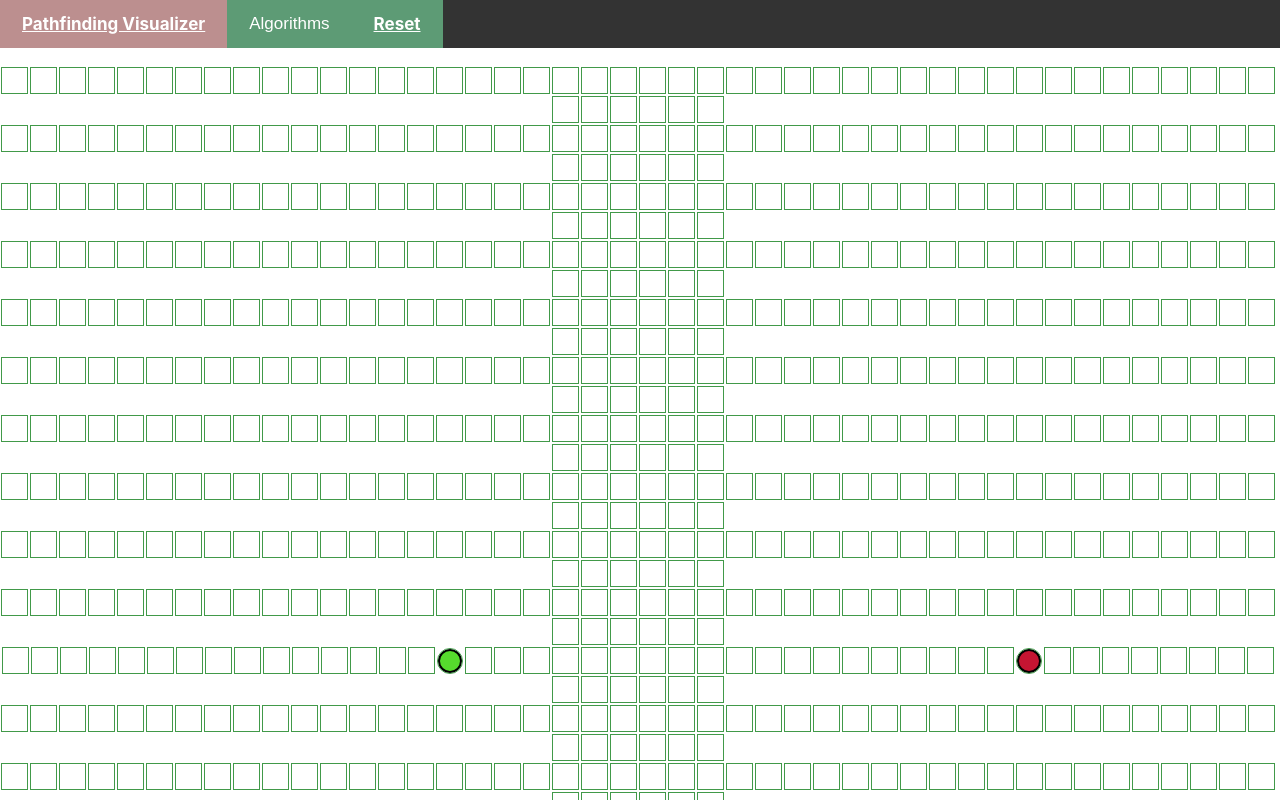
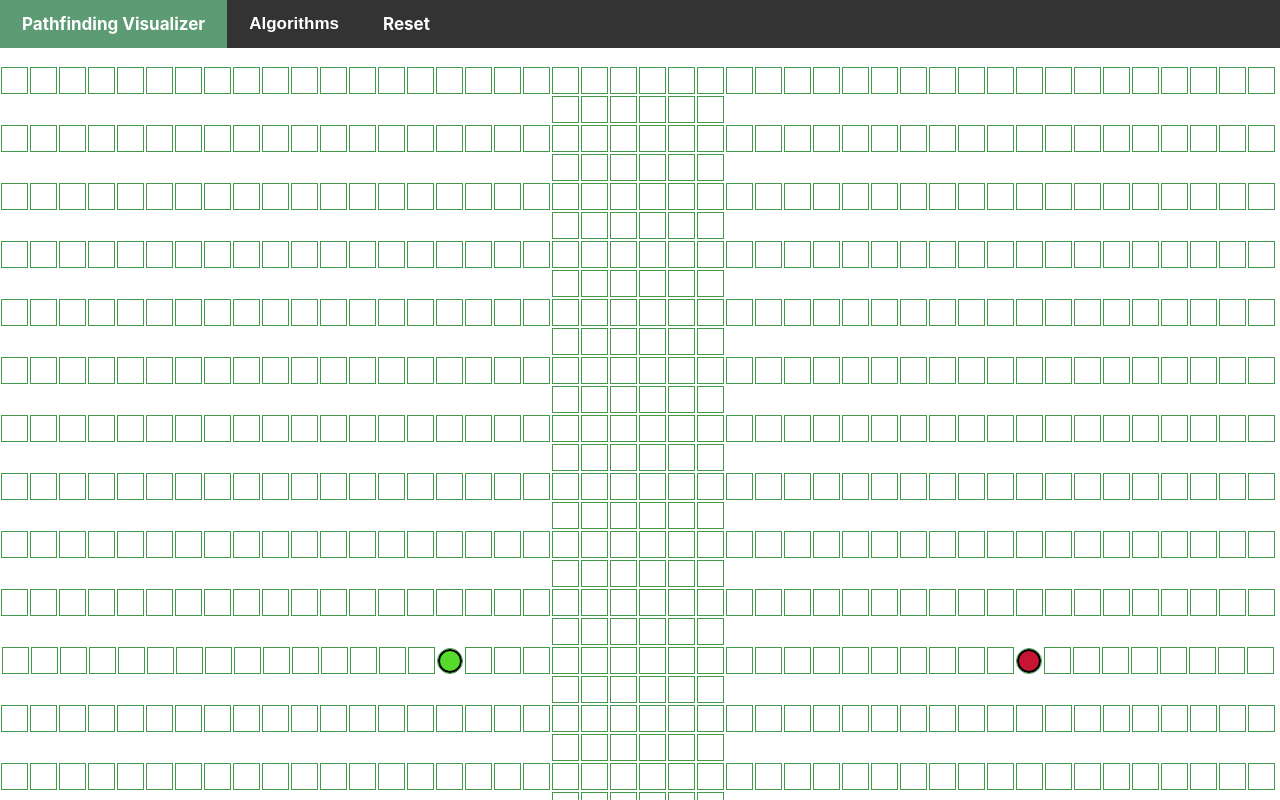
Before and after one commit to Shashankkafle/Pathfinding-Algorithm-Visualiser, a React (Create React App) app in the folder Minor_project/: page / in a window 1280 px wide. Shown: the top 800 px of the page. Built offline with nearby package versions, Linux system fonts and the light colour scheme.

Commit message:
nav bar halka ajha

```diff
--- a/Minor_project/src/Grid.jsx
+++ b/Minor_project/src/Grid.jsx
@@ -91,7 +91,7 @@ export default class Grid extends Component
         <a href="http://localhost:3000/">  <b> Pathfinding Visualizer </b></a>
 
         <div className="dropDown">
-          <button className="dropBtn"> Algorithms </button>
+          <button className="dropBtn"><b> Algorithms </b> </button>
           <div className="dropdown-algo">
 
           <button onClick={() => this.visualizeDijkstra()}>  <a > Dijkstra's Algorithm</a> </button>
--- a/Minor_project/src/grid.css
+++ b/Minor_project/src/grid.css
@@ -4,28 +4,10 @@
   margin: 100px 0 0;
   margin-top: 20px;
 }
-/* .algoBtn1{
-  margin-top: 10px;
-  background-color: rgb(240, 227, 227);
-  text-align: center;
-  color: red;
-  padding: 15px 20px;
-  border-radius: 8px;
-  /* margin-left: -1100px;
-}
-/*.algoBtn2{
-  margin-top: 10px;
-  background-color: rgb(240, 227, 227);
-  text-align: center;
-  color: red;
-  padding: 15px 20px;
-  border-radius: 8px;
-  /* margin-left: 10px; */
 
 .navBar{
   /* display: inline; */
   margin-bottom: 20px;
-   width: auto;
   background-color: #333;
   overflow: hidden;
 }
@@ -35,7 +17,8 @@
   color: white;
   text-align: center;
   padding: 14px 22px;
-  background-color: rgb(93, 155, 117);
+  text-decoration: none;
+  /* background-color: rgb(93, 155, 117); */
 }
 .navBar a:hover{
  background-color: #333 ;
@@ -44,35 +27,33 @@
   float: left;
   overflow: hidden;
 }
-.dropDown .dropBtn{
+ .dropDown .dropBtn{
   float: left;
   color: white;
   text-align: center;
   padding: 14px 22px;
   font-size: 17px;
   border: none;
-  background-color: rgb(93, 155, 117);
+  background-color: #333333;
+  /* background-color: rgb(93, 155, 117); */
 }
 
 .navBar a:hover, .dropDown:hover .dropBtn{
-  background-color: rosybrown;
+  background-color: rgb(93, 155, 117);
 }
 
 .dropdown-algo {
   display: none;
   position: absolute;
   background-color: #f1f1f1;
-  max-width: 150px;
-
-  margin-top: 55px;
-
+  /* max-width: 150px; */
+  margin-top: 50px;
 }
 
 .dropdown-algo a {
-
   float: none;
   color: black;
-  padding: 12px 16px;
+  padding: 14px 22px;
   text-decoration: none;
   display: block;
   text-align: left;
@@ -84,5 +65,4 @@
 
 .dropDown:hover .dropdown-algo{
   display: block;
-
 }
```
